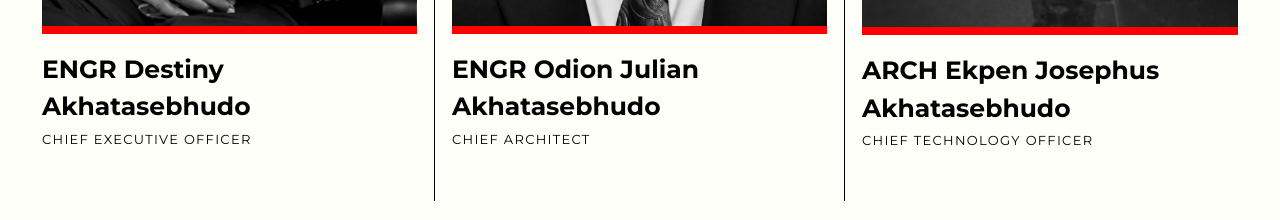
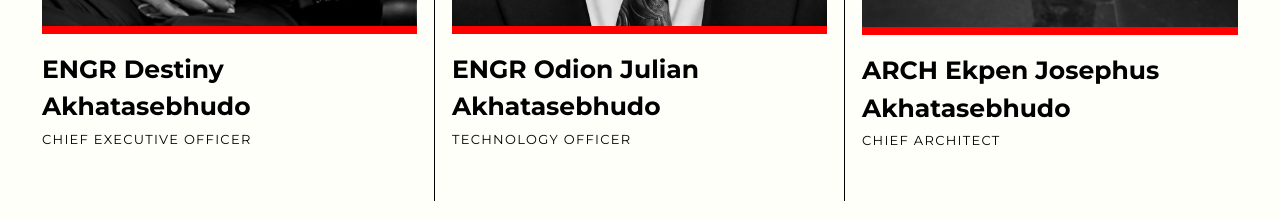
Before and after one commit to blackweb470/anLimited, a React (Vite) app: page / in a window 1280 px wide. Shown: the part 10240-10460 px from the top of the page. Built offline with nearby package versions, Linux system fonts and the light colour scheme; the HTML template or start-up script is replaced by a standard one.

Commit message:
update: fix team roles formatting

```diff
--- a/src/pages/Index.tsx
+++ b/src/pages/Index.tsx
@@ -59,8 +59,8 @@ const PROJECTS = [
 
 const TEAM = [
   { name: " ENGR Destiny Akhatasebhudo", role: "Chief Executive Officer", img: ceoImg },
-  { name: "ENGR Odion Julian Akhatasebhudo", role: "Chief Architect", img: architectImg },
-  { name: "ARCH Ekpen Josephus Akhatasebhudo", role: "Chief Technology Officer", img: ctoImg },
+  { name: "ENGR Odion Julian Akhatasebhudo", role: "Technology Officer", img: architectImg },
+  { name: "ARCH Ekpen Josephus Akhatasebhudo", role: "Chief Architect", img: ctoImg },
 ];
 
 const Index = () => {
```
Lines whose indentation alone changed are shown as unchanged.
